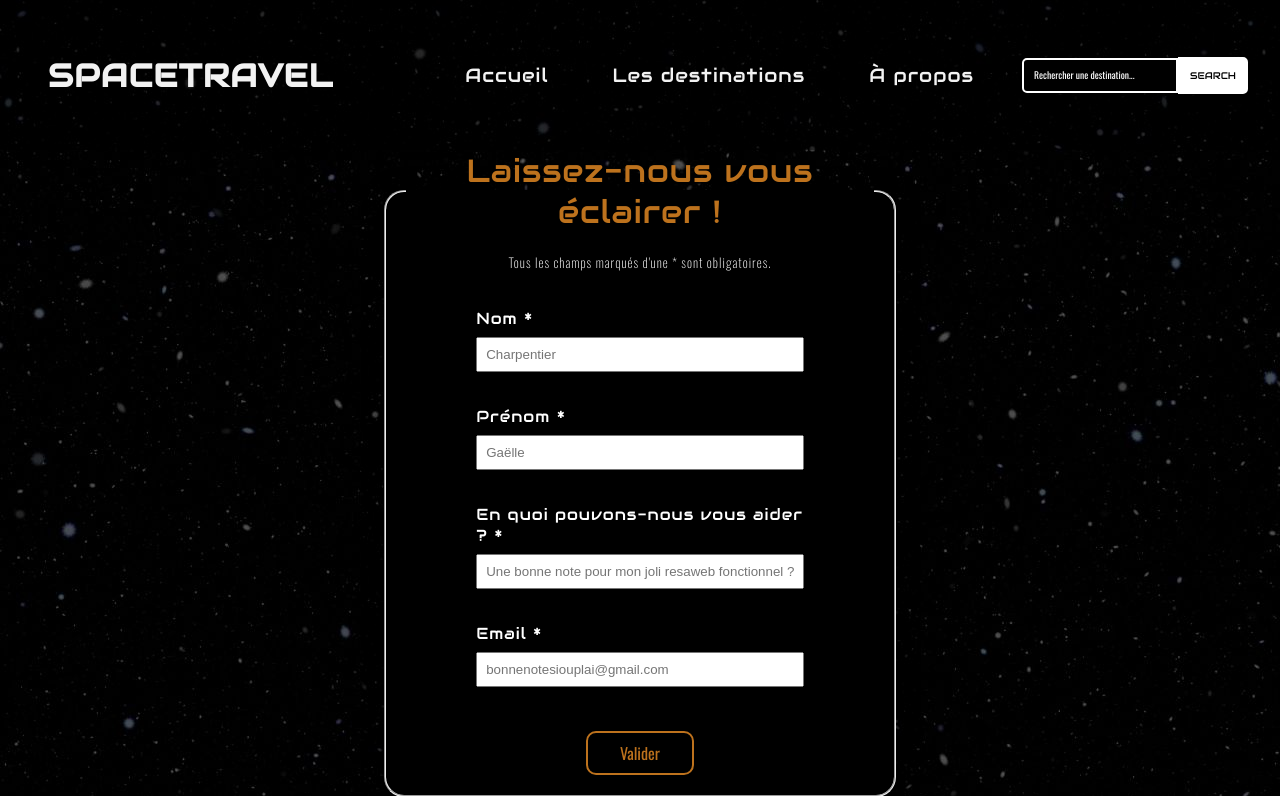
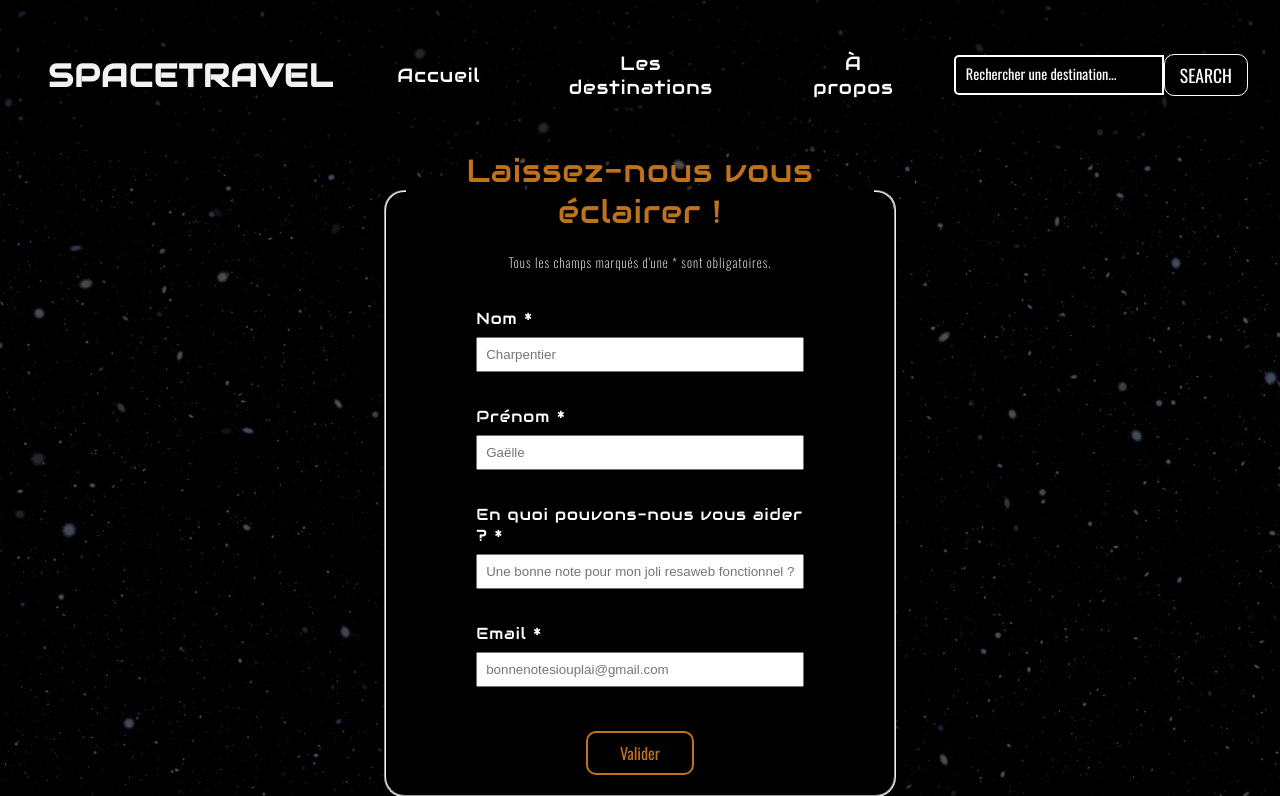
Before and after one commit to EnolaTourneroche/resaweb-2, a PHP site: page /contacts.html in a window 1280 px wide. Shown: the top 796 px of the page. Run offline with PHP 8.4, Linux system fonts and the light colour scheme.

Commit message:
Final version

```diff
--- a/contacts.html
+++ b/contacts.html
@@ -48,7 +48,7 @@
                     <input type="email" name="email" id="Email" placeholder="bonnenotesiouplai@gmail.com">
                 </div>
 
-                <input type="button" class="Valider" value="Valider">
+                <button class="Valider">Valider</button>
         </fieldset>
     </form>
 
@@ -63,6 +63,7 @@
         <a href="donnees_personnelles.html" alt="Accéder à la page des données personnelles">Données Personnelles</a>
         <a href="faq.html" alt="Accéder à la page de la FAQ">FAQ</a>
     </footer>
+    <script src="email.js"></script>
 </body>
 
 </html>
--- /dev/null
+++ b/email.js
@@ -0,0 +1,47 @@
+const tempMails = [
+    'uooos.com', 'nthrw.com', 'bbitq.com', 'alldrys.com', 'moabuild.com',
+    '20minutemail.it', 'diolang.com', 'aosod.com', 'sharklasers.com', 'guerrillamail.info',
+    'grr.la', 'guerrillamail.biz', 'guerrillamail.com', 'guerrillamail.de', 'guerrillamail.net',
+    'guerrillamail.org', 'guerrillamailblock.com', 'pokemail.net', 'spam4.me', 'musiccode.me',
+    'lyricspad.net', 'vusra.com', 'gufum.com', 'best-john-boats.com', 'trickyfucm.com',
+    'smartinbox.online', 'goonby.com', 'plexfirm.com', '10mail.org', 'firste.ml',
+    'zeroe.ml', 'vintomaper.com', 'fillallin.com', 'mailsac.com', 'mails.omvvim.edu.in',
+    'onetimeusemail.com', 'midiharmonica.com', 'yopmail.com', 'crazymailing.com', 'wemel.site',
+    'mybx.site', 'emeil.top', 'mywrld.top', 'matra.top', 'memsg.site', 'emailnax.com',
+    'inboxbear.com', 'trashmail.fr', 'trashmail.se', 'my10minutemail.com'
+];
+
+document.querySelectorAll('input[type="email"]').forEach(function(emailInput) {
+    emailInput.addEventListener('input', function() {
+        const emailField = this;
+        const emailValue = emailField.value;
+        const domain = emailValue.split('@')[1];
+
+        let parentForm = emailField;
+        while (parentForm && parentForm.nodeName !== 'FORM') {
+            parentForm = parentForm.parentNode;
+        }
+
+        const submitButton = parentForm ? parentForm.querySelector('button') : null;
+
+        let errorMessage = emailField.nextElementSibling;
+        if (!errorMessage || !errorMessage.classList.contains('error-message')) {
+            errorMessage = document.createElement('div');
+            errorMessage.classList.add('error-message');
+            errorMessage.style.color = 'red';
+            errorMessage.style.display = 'none';
+            errorMessage.textContent = 'Domaine email non autorisé.';
+            emailField.parentNode.insertBefore(errorMessage, emailField.nextSibling);
+        }
+
+        if (domain && tempMails.includes(domain)) {
+            emailField.classList.add('invalid-domain');
+            if (errorMessage) errorMessage.style.display = "block";
+            if (submitButton) submitButton.disabled = true;
+        } else {
+            emailField.classList.remove('invalid-domain');
+            if (errorMessage) errorMessage.style.display = "none";
+            if (submitButton) submitButton.disabled = false;
+        }
+    });
+});
--- a/reservation.php
+++ b/reservation.php
@@ -100,7 +100,7 @@
     <link rel="stylesheet" href="style.css">
     <link href="https://fonts.googleapis.com/css2?family=Audiowide&display=swap" rel="stylesheet">
     <link href="https://fonts.googleapis.com/css2?family=Oswald:wght@200..700&display=swap" rel="stylesheet">
-    <link rel="shortcut icon" href="Images/favicon.png"/>
+    <link rel="shortcut icon" href="Images/favicon.png" />
 </head>
 
 <body>
@@ -215,6 +215,7 @@
         }
     }
     </script>
+    <script src="email.js"></script>
 </body>
 
 </html>
--- a/style.css
+++ b/style.css
@@ -20,7 +20,7 @@
     letter-spacing: 1px;
 }
 
-/*Je design ma barre menu en appelant l'html que j'ai créé pour ça avec son id navbar*/
+/*Je design ma barre menu en appelant l'html que j'ai créé pour ça avec son sélecteur nav*/
 nav {
     position: fixed;
     top: 0;
@@ -69,9 +69,32 @@
     font-size: 2rem;
 }
 
-a:hover {
-    /* text-decoration: underline; */
-    color: #507999;
+nav a:not(.name a),
+footer a {
+    text-decoration: none;
+    color: white;
+    position: relative;
+}
+
+nav a:not(.name a)::before,
+footer a::before {
+    content: '';
+    position: absolute;
+    width: 100%;
+    height: 1px;
+    border-radius: 4px;
+    background-color: white;
+    bottom: 0;
+    left: 0;
+    transform-origin: right;
+    transform: scaleX(0);
+    transition: transform .4s ease-in-out;
+}
+
+nav a:not(.name a):hover::before,
+footer a:hover::before {
+    transform-origin: left;
+    transform: scaleX(1);
 }
 
 /* ------------------------------------------------------- */
@@ -82,12 +105,11 @@
 
 .search-form input[type="text"] {
     padding: 10px 10px;
-    font-size: 0.6rem;
+    font-size: 0.9rem;
     border: 2px solid #fff;
     background-color: #000;
     color: #fff;
     border-radius: 5px 0 0 5px;
-    outline: none;
 }
 
 .search-form input[type="text"]::placeholder {
@@ -95,26 +117,21 @@
     font-family: 'Oswald', sans-serif;
 }
 
-.search-form button {
-    padding: 10px 10px;
-    font-size: 0.6rem;
+.search-form input[type="submit"] {
+    background-color: #fff;
+    color: #000;
+    border: none;
+    border-radius: 0 5px 5px 0;
+    padding: 11px 11px;
+    font-size: 0.9rem;
     font-family: 'Audiowide', sans-serif;
-    font-weight: 200;
-    border: 2px solid #fff;
-    background-color: white;
-    color: black;
-    border-radius: 0 5px 5px 0;
     cursor: pointer;
+    text-decoration: none;
+    transition: all 0.2s ease;
 }
 
-.search-form button:hover {
-    background-color: white;
-    color: black;
-    font-family: 'Audiowide', sans-serif;
-    font-weight: 200;
-    padding: 11px 11px;
-    border-radius: 5px 5px 5px 5px;
-    font-size: 0.7rem;
+.search-form input[type="submit"]:hover{
+    transform: scale(1.05);
 }
 
 /* -------------------------------------------------------------- */
@@ -515,13 +532,13 @@
     animation:float 5s ease-in-out infinite;
 }
 
-button, .button, button:hover, .button:hover{
+button:not(.Valider), .button, button:not(.Valider):hover, .button:hover{
     background-color: #000;
     color: #fff;
     border: 1px solid #fff;
-    border-radius: 25px;
-    padding: 15px 10px;
-    font-size: 1rem;
+    border-radius: 10px;
+    padding: 7px 15px;
+    font-size: 1.1rem;
     font-family: 'Oswald', sans-serif;
     cursor: pointer;
     text-decoration: none;
@@ -535,6 +552,7 @@
 button:hover, .button:hover{
     background-color: #fff;
     color: #000;
+    font-weight: 400;
 }
 
 .liens-articles {
@@ -841,7 +859,7 @@
     margin-bottom: 8px;
 }
 
-.contact-container input:not([type="button"]) {
+.contact-container input {
     width: 100%;
     padding: 8px;
     margin-bottom: 10px;
```
Also changed, not shown: index.php (+5 -14 lines), README.md (added). Lines whose indentation alone changed are shown as unchanged.
